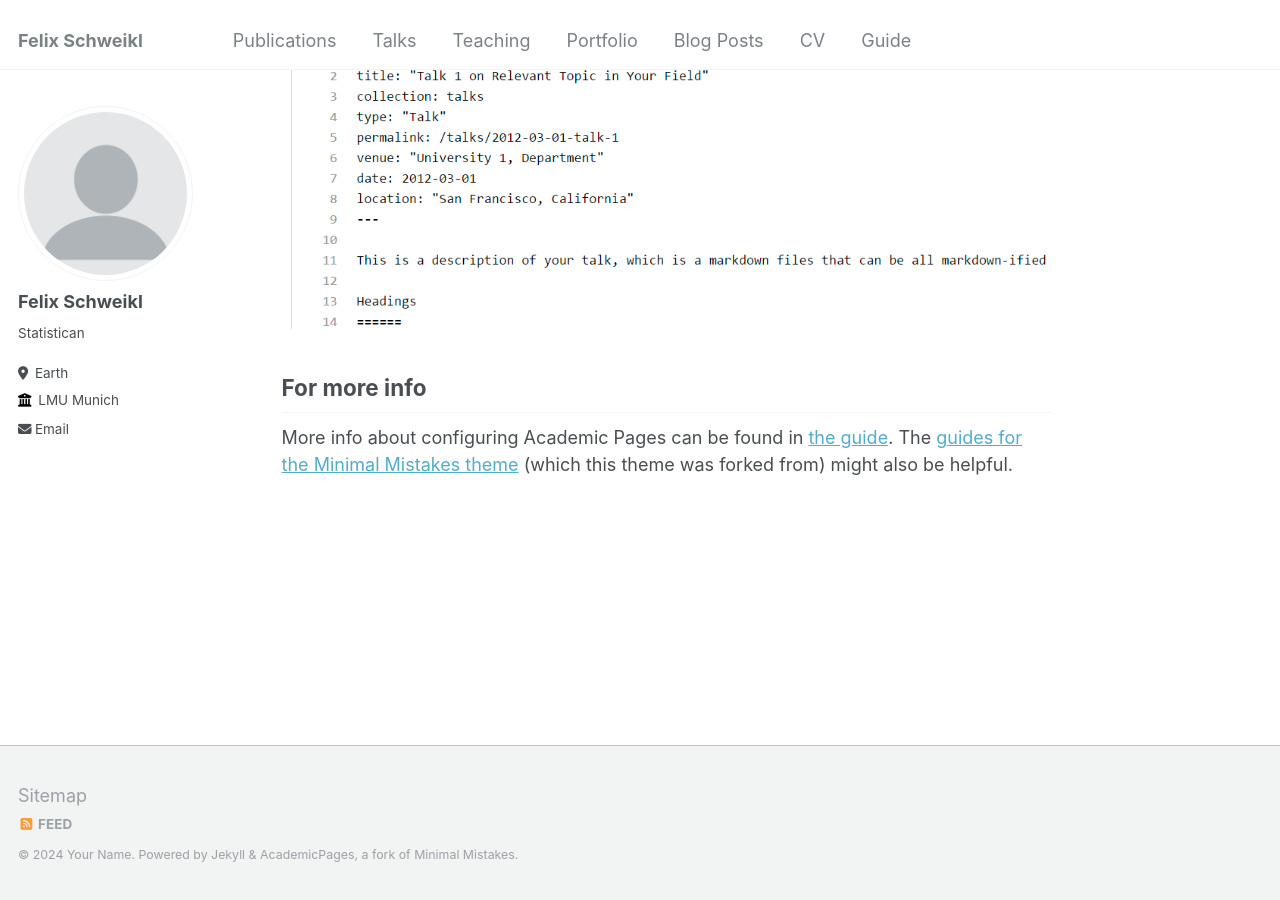
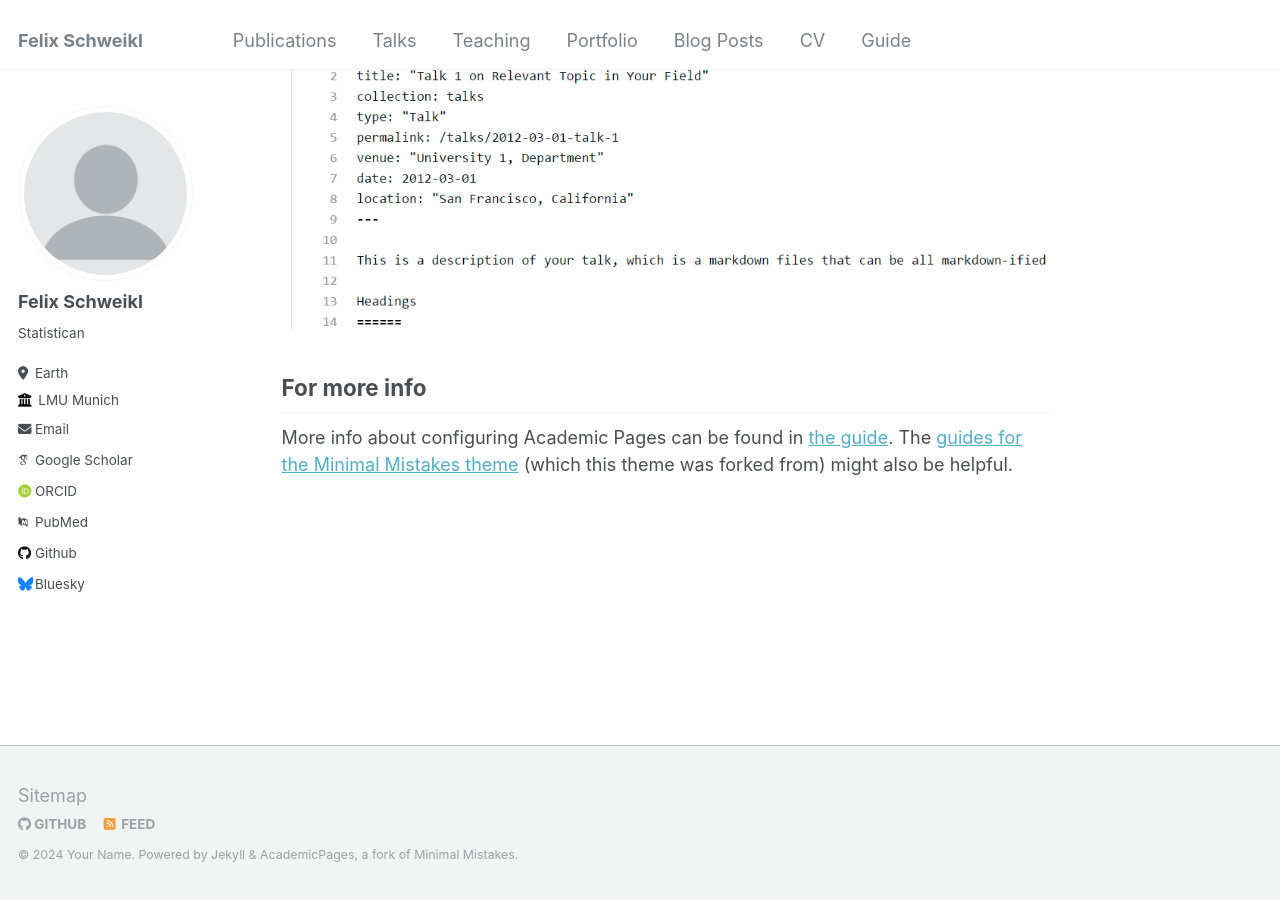
Before and after one commit to felixschweikl/felixschweikl.github.io, a Jekyll site: the page built from _pages/about.md, in a window 1280 px wide and 900 px high, scrolled down 2660 px. Built offline with Jekyll 4.4.1, drawn with Linux system fonts in a browser that asks for light colours; some web fonts are replaced.

Commit message:
nochmal zruck

```diff
--- a/_config.yml
+++ b/_config.yml
@@ -32,23 +32,23 @@ author:
 
   # Academic websites
   arxiv            : # URL - Update with the correct link to your profile
-  googlescholar    : # "https://scholar.google.com/citations?user=PS_CX0AAAAAJ"
+  googlescholar    : "https://scholar.google.com/citations?user=PS_CX0AAAAAJ"
   impactstory      : # URL
-  orcid            : # "http://orcid.org/yourorcidurl"
+  orcid            : "http://orcid.org/yourorcidurl"
   semantic         : # URL
-  pubmed           : # "https://www.ncbi.nlm.nih.gov/pubmed/?term=john+snow"
+  pubmed           : "https://www.ncbi.nlm.nih.gov/pubmed/?term=john+snow"
   researchgate     : # URL
 
   # Repositories and software development
   bitbucket        : # Username - Update with your username on the site
   codepen          : # Username
   dribbble         : # Username
-  github           : # "academicpages"
+  github           : "academicpages"
   kaggle           : # Username
   stackoverflow    : # User number or user number and name (i.e., use "1" or "1/jeff-atwood")
 
   # Social media
-  bluesky          : # "bsky.app" # Replace this with you Bluesky username
+  bluesky          : "bsky.app" # Replace this with you Bluesky username
   facebook         : # Username
   flickr           : # Username
   foursquare       : # Username
```
